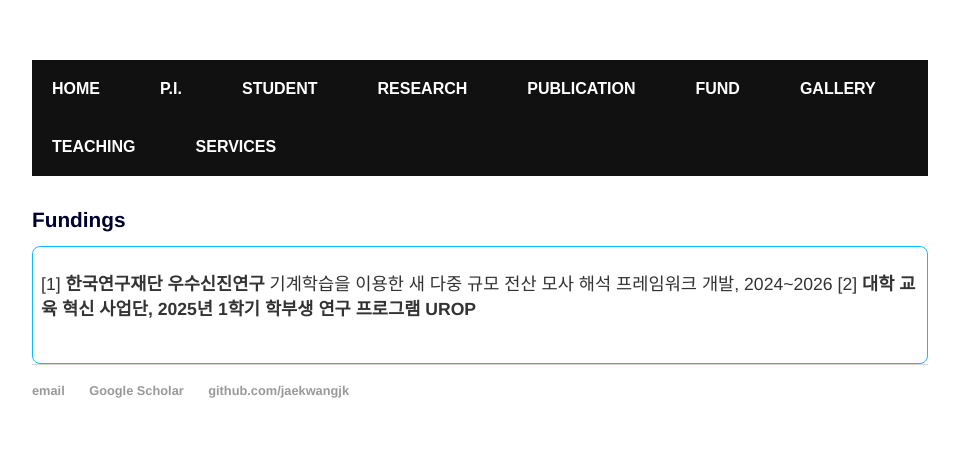
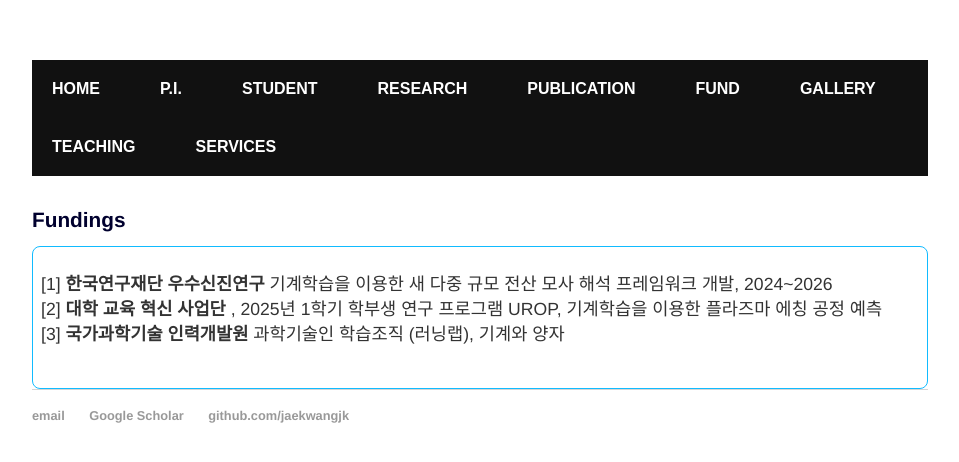
Before and after one commit to jaekwangjk/jaekwangjk.github.io, a Jekyll site: the page built from fund.html, in a window 1280 px wide. Shown: the top 462 px of the page, without its empty margins (160-1119 px from the left). Built offline with Jekyll 4.4.1, drawn with Linux system fonts in a browser that asks for light colours.

Commit message:
Update fund.html

```diff
--- a/fund.html
+++ b/fund.html
@@ -7,8 +7,9 @@ title: Jaekwang Kim
 	<h1>Fundings</h1>
 	<div class="rounded">
 	<p>
-	[1] <strong>한국연구재단 우수신진연구 </strong> 기계학습을 이용한 새 다중 규모 전산 모사 해석 프레임워크 개발, 2024~2026
-	[2] <strong>대학 교육 혁신 사업단, 2025년 1학기 학부생 연구 프로그램 UROP</strong>
+	[1] <strong>한국연구재단 우수신진연구 </strong> 기계학습을 이용한 새 다중 규모 전산 모사 해석 프레임워크 개발, 2024~2026 <br>
+	[2] <strong>대학 교육 혁신 사업단 </strong>, 2025년 1학기 학부생 연구 프로그램 UROP, 기계학습을 이용한 플라즈마 에칭 공정 예측<br>
+	[3] <strong>국가과학기술 인력개발원</strong> 과학기술인 학습조직 (러닝랩), 기계와 양자 <br>
   	</p>
 
 <br>
```
